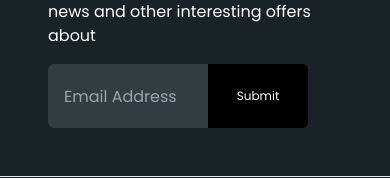
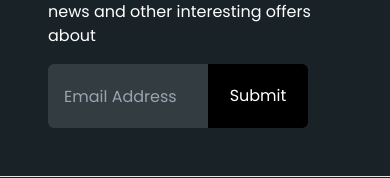
Before and after one commit to naurina123/bienvenue-website, a Next.js app: page / in a window 390 px wide. Shown: the part 4871-5049 px from the top of the page. Built offline with nearby package versions, Linux system fonts and the light colour scheme.

Commit message:
button font changed

```diff
--- a/components/Footer.js
+++ b/components/Footer.js
@@ -49,7 +49,7 @@ const Footer = () => {
               placeholder="Email Address"
               className="rounded-l-md p-[1rem]  bg-[#323C41] h-[4rem] w-[10rem] lg:w-[15rem] "
             />
-            <button className="bg-black rounded-r-md w-[100px] h-[4rem] lg:text-[1rem] text-[.75rem] hover:shadow-md hover:bg-[#fcc53d] hover:transition hover:ease-in">
+            <button className="bg-black rounded-r-md w-[100px] h-[4rem] text-[1rem]  hover:shadow-md hover:bg-[#fcc53d] hover:transition hover:ease-in">
               Submit
             </button>
           </div>
```
